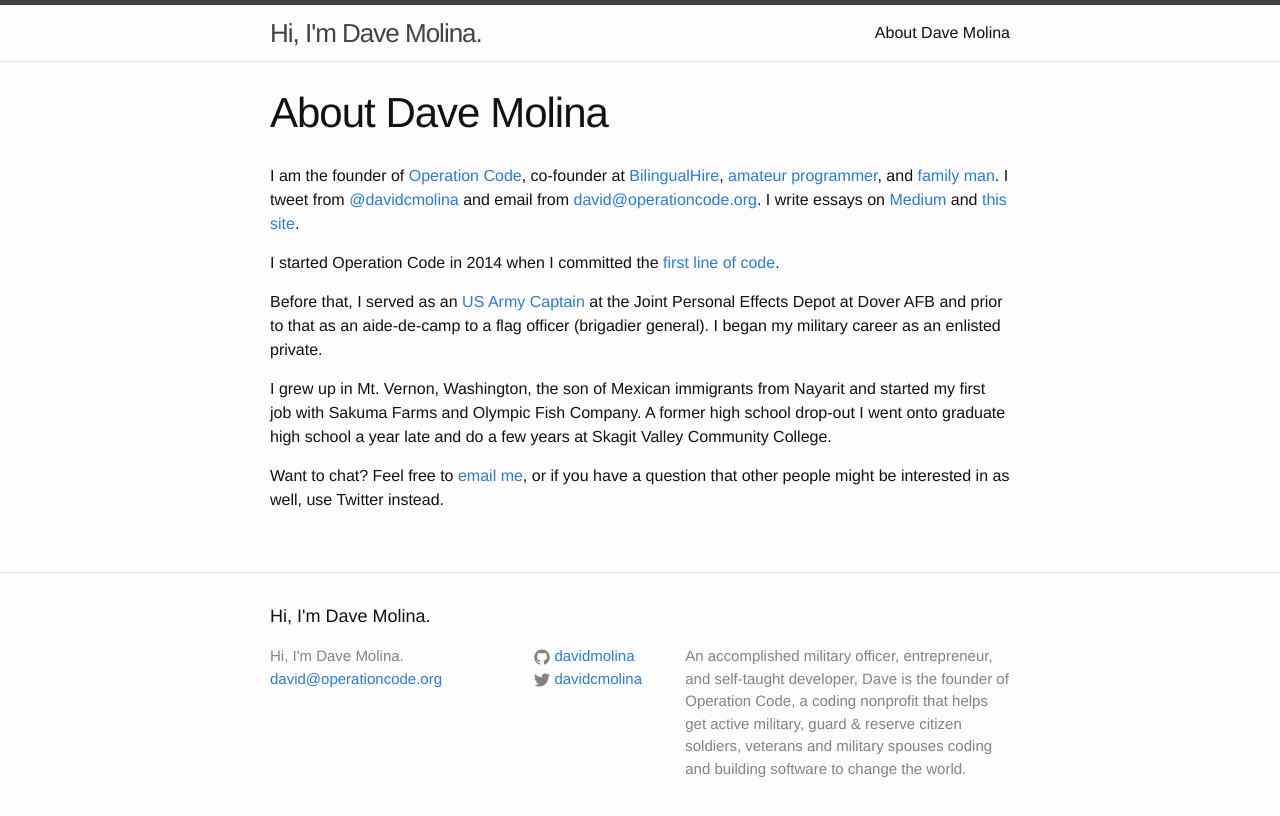
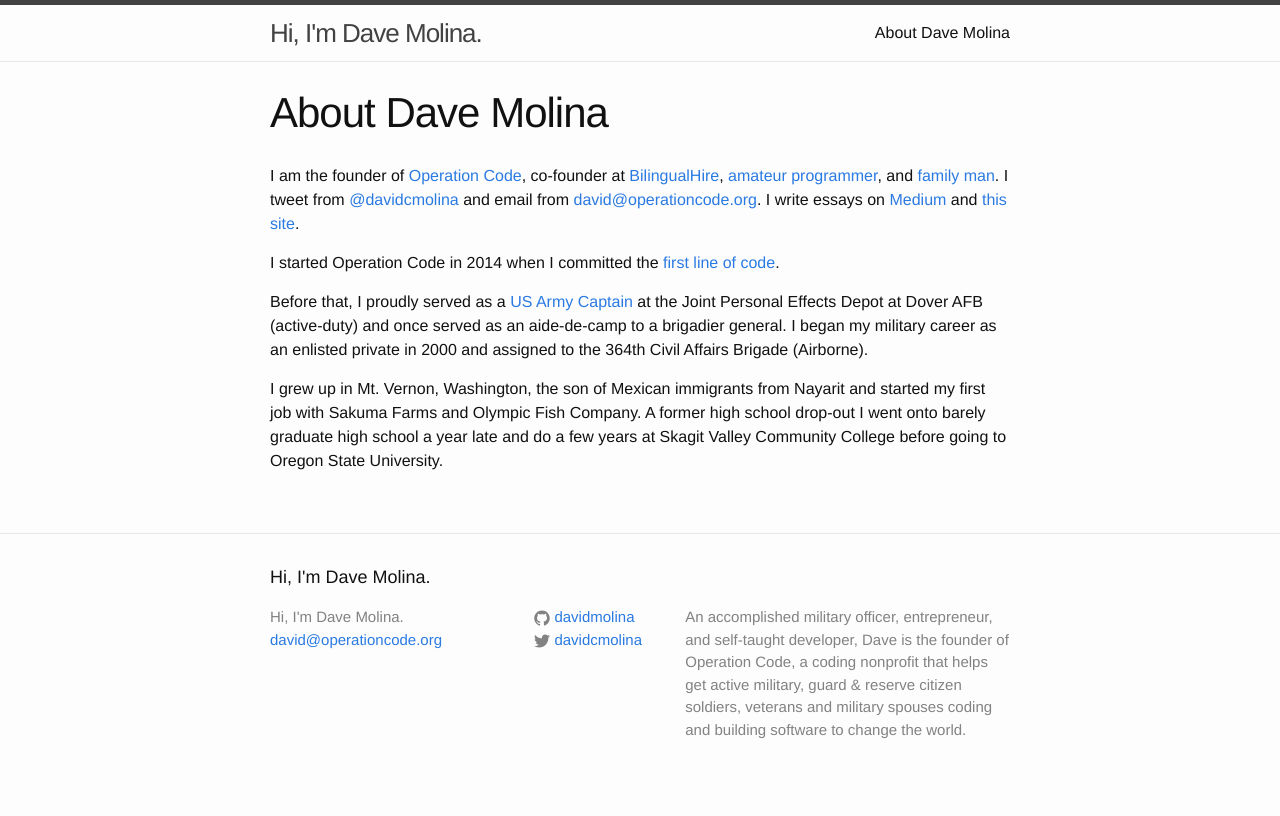
Before and after one commit to davidmolina/davidmolina.github.io, a Jekyll site: the page built from about.md, in a window 1280 px wide. Shown: the top 816 px of the page. Built offline with Jekyll 4.4.1, drawn with Linux system fonts in a browser that asks for light colours.

```diff
--- a/about.md
+++ b/about.md
@@ -8,8 +8,6 @@ I am the founder of [Operation Code](http://operationcode.org), co-founder at [B
 
 I started Operation Code in 2014 when I committed the [first line of code](https://github.com/OperationCode/operationcode/commits/master).
 
-Before that, I served as an [US Army Captain](https://www.instagram.com/p/BAiRSa8RUvp/?taken-by=davidcmolina) at the Joint Personal Effects Depot at Dover AFB and prior to that as an aide-de-camp to a flag officer (brigadier general). I began my military career as an enlisted private.
+Before that, I proudly served as a [US Army Captain](https://www.instagram.com/p/BAiRSa8RUvp/?taken-by=davidcmolina) at the Joint Personal Effects Depot at Dover AFB (active-duty) and once served as an aide-de-camp to a brigadier general. I began my military career as an enlisted private in 2000 and assigned to the 364th Civil Affairs Brigade (Airborne).
 
-I grew up in Mt. Vernon, Washington, the son of Mexican immigrants from Nayarit and started my first job with Sakuma Farms and Olympic Fish Company. A former high school drop-out I went onto graduate high school a year late and do a few years at Skagit Valley Community College.
-
-Want to chat? Feel free to [email me](mailto:david@operationcode.org), or if you have a question that other people might be interested in as well, use Twitter instead.
+I grew up in Mt. Vernon, Washington, the son of Mexican immigrants from Nayarit and started my first job with Sakuma Farms and Olympic Fish Company. A former high school drop-out I went onto barely graduate high school a year late and do a few years at Skagit Valley Community College before going to Oregon State University.
```
Also changed, not shown: _posts/2016-03-18-ssh-keys-trello-and-meetups.markdown (added, +20 -0 lines).
